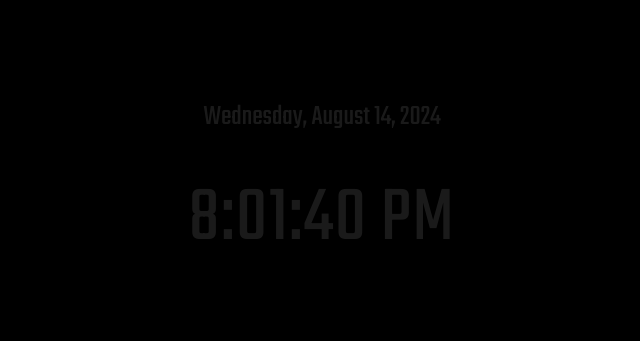
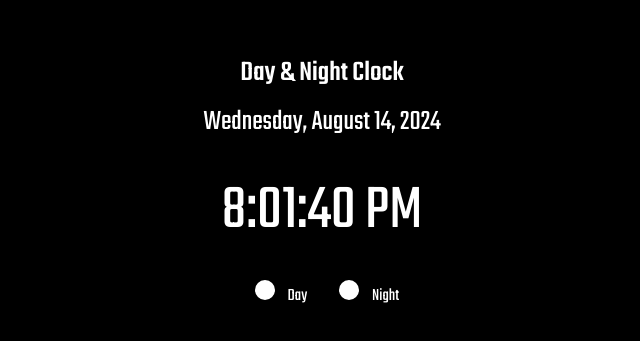
Before and after one commit to RicardoWheeler/Night-Clock, a plain HTML site: page index.html in a window 1280 px wide. Shown: the part 217-558 px from the top of the page, without its empty margins (318-958 px from the left). Drawn offline with nearby package versions, Linux system fonts and the light colour scheme.

Commit message:
Update index.html

```diff
--- a/index.html
+++ b/index.html
@@ -9,7 +9,7 @@
     <link href="https://stackpath.bootstrapcdn.com/bootstrap/4.5.2/css/bootstrap.min.css" rel="stylesheet">
     <link rel="preconnect" href="https://fonts.googleapis.com">
     <link rel="preconnect" href="https://fonts.gstatic.com" crossorigin>
-    <link href="https://fonts.googleapis.com/css2?family=Poppins:ital,wght@0,100;0,200;0,300;0,400;0,500;0,600;0,700;0,800;0,900;1,100;1,200;1,300;1,400;1,500;1,600;1,700;1,800;1,900&family=Roboto:ital,wght@0,100;0,300;0,400;0,500;0,700;0,900;1,100;1,300;1,400;1,500;1,700;1,900&family=Teko:wght@300..700&display=swap" rel="stylesheet">
+    <link href="https://fonts.googleapis.com/css2?family=Poppins:ital,wght@0,100;0,200;0,300;0,400;0,500;0,600;0,700;0,800;0,900&family=Teko:wght@300;400;500;600;700&display=swap" rel="stylesheet">
     <style>
         body {
             background-color: #000;
@@ -19,7 +19,7 @@
             align-items: center;
             height: 100vh;
             margin: 0;
-            font-family: 'teko', sans-serif;
+            font-family: 'Teko', sans-serif;
             flex-direction: column;
         }
 
@@ -27,30 +27,52 @@
             text-align: center;
             font-size: 2rem;
             margin-bottom: 10px;
+            opacity: 1;
+            transition: opacity 0.5s;
         }
 
-        #date {
+        #date,
+        #time {
             font-size: 2rem;
             margin-bottom: 20px;
-            opacity: 10%;
+            opacity: 1;
+            transition: opacity 0.5s;
         }
 
         #time {
-            font-size: 5rem;
-            text-align: center;
-            letter-spacing: 0.1rem;
-	        opacity: 10%;
+            font-size: 10rem;
         }
 
-        /* <uniquifier>: Use a unique and descriptive class name*/
-        /* <weight>: Use a value from 300 to 700 */
+        .mode {
+            margin-top: 20px;
+            text-align: center;
+            opacity: 1;
+            transition: opacity 0.5s;
+        }
 
-.teko-timeDigits {
-  font-family: "Teko", sans-serif;
-  font-optical-sizing: auto;
-  font-weight: 700;
-  font-style: normal;
-}
+        .mode label {
+            margin: 0 10px;
+            font-size: 1.2rem;
+            cursor: pointer;
+        }
+
+        .mode input[type="radio"] {
+            appearance: none;
+            background-color: #fff;
+            margin: 0 10px;
+            width: 20px;
+            height: 20px;
+            border-radius: 50%;
+            position: relative;
+            outline: none;
+            border: 2px solid #fff;
+            transition: background-color 0.3s, border-color 0.3s;
+        }
+
+        .mode input[type="radio"]:checked {
+            background-color: #0f0;
+            border-color: #0f0;
+        }
 
         @media (max-width: 768px) {
             h2 {
@@ -61,8 +83,12 @@
                 font-size: 1.5rem;
             }
 
-            #txt {
+            #time {
                 font-size: 3rem;
+            }
+
+            .mode label {
+                font-size: 1rem;
             }
         }
 
@@ -75,8 +101,12 @@
                 font-size: 1.8rem;
             }
 
-            #txt {
+            #time {
                 font-size: 4rem;
+            }
+
+            .mode label {
+                font-size: 1.1rem;
             }
         }
     </style>
@@ -84,9 +114,17 @@
 
 <body>
     <div class="container text-center">
-        <h2> </h2>
+        <h2>Day & Night Clock</h2>
         <div id="date"></div>
-        <div class="timeDigits" id="time"></div>
+        <div id="time"></div>
+        <div class="mode">
+            <label>
+                <input type="radio" name="mode" value="day" onclick="setMode('day')"> Day
+            </label>
+            <label>
+                <input type="radio" name="mode" value="night" onclick="setMode('night')"> Night
+            </label>
+        </div>
     </div>
 
     <script>
@@ -116,7 +154,24 @@
             return i;
         }
 
-        // Ensure the clock starts on page load
+        function setMode(mode) {
+            const dateElement = document.getElementById('date');
+            const timeElement = document.getElementById('time');
+            const headerElement = document.querySelector('h2');
+            const modeElement = document.querySelector('.mode');
+            if (mode === 'day') {
+                dateElement.style.opacity = '1';
+                timeElement.style.opacity = '1';
+                headerElement.style.opacity = '1';
+                modeElement.style.opacity = '1';
+            } else if (mode === 'night') {
+                dateElement.style.opacity = '0.1';
+                timeElement.style.opacity = '0.1';
+                headerElement.style.opacity = '0.1';
+                modeElement.style.opacity = '0.1';
+            }
+        }
+
         window.onload = startTime;
     </script>
 </body>
```
